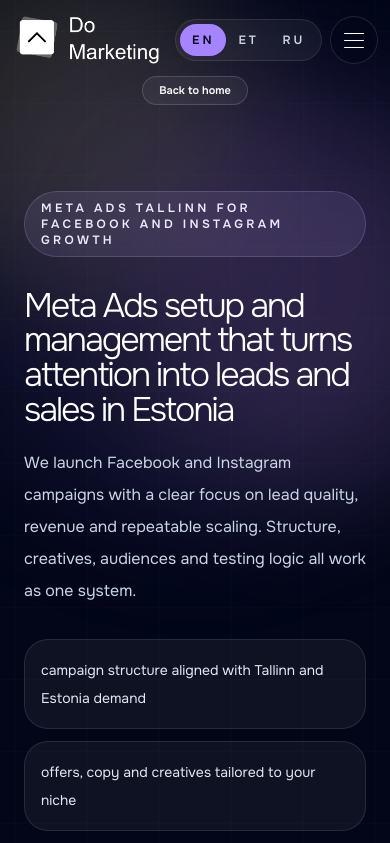
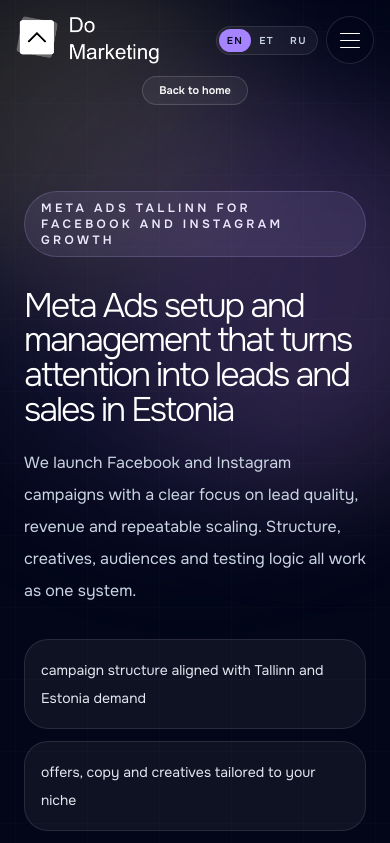
Before and after one commit to ignatevako-ko/site, a Next.js app: page /en/meta-ads in a window 390 px wide. Shown: the top 843 px of the page. Built offline with nearby package versions, Linux system fonts and the light colour scheme.

Commit message:
Add compact language switcher for mobile header

```diff
--- a/src/components/language-switcher.tsx
+++ b/src/components/language-switcher.tsx
@@ -7,6 +7,7 @@ type LanguageSwitcherProps = {
   currentLanguage: Language;
   onChange?: (language: Language) => void;
   hrefs?: Partial<Record<Language, string>>;
+  compact?: boolean;
 };
 
 const languages: Array<{ code: Language; label: string }> = [
@@ -19,17 +20,24 @@ export function LanguageSwitcher({
   currentLanguage,
   onChange,
   hrefs,
+  compact = false,
 }: LanguageSwitcherProps) {
   return (
     <div
-      className="inline-flex rounded-full border border-white/10 bg-white/5 p-1 backdrop-blur"
+      className={`inline-flex rounded-full border border-white/10 bg-white/5 backdrop-blur ${
+        compact ? "p-0.5" : "p-1"
+      }`}
       aria-label="Language switcher"
       role="group"
     >
       {languages.map((language) => {
         const isActive = language.code === currentLanguage;
         const href = hrefs?.[language.code];
-        const className = `rounded-full px-3 py-2 text-xs font-semibold tracking-[0.24em] transition ${
+        const className = `rounded-full font-semibold transition ${
+          compact
+            ? "px-2 py-1 text-[10px] tracking-[0.14em]"
+            : "px-3 py-2 text-xs tracking-[0.24em]"
+        } ${
           isActive
             ? "bg-violet-400 text-slate-950"
             : "text-slate-300 hover:text-white"
```
